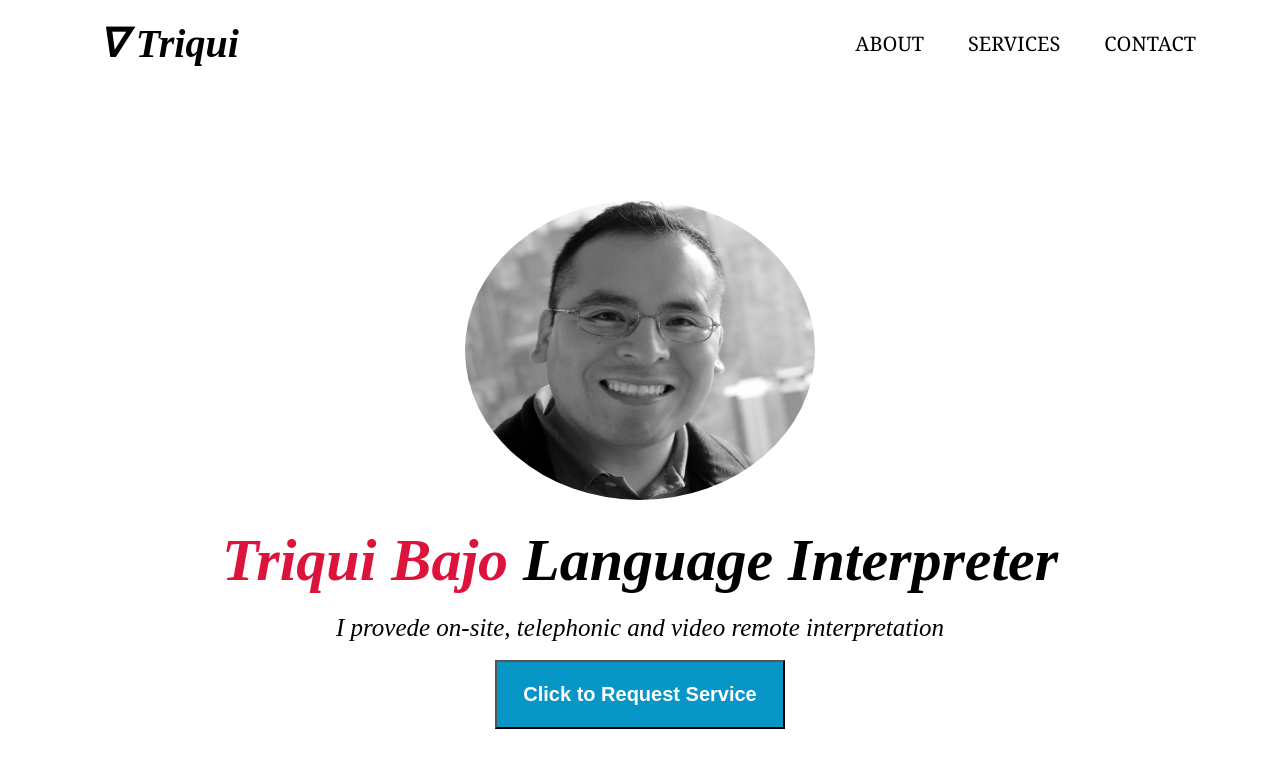
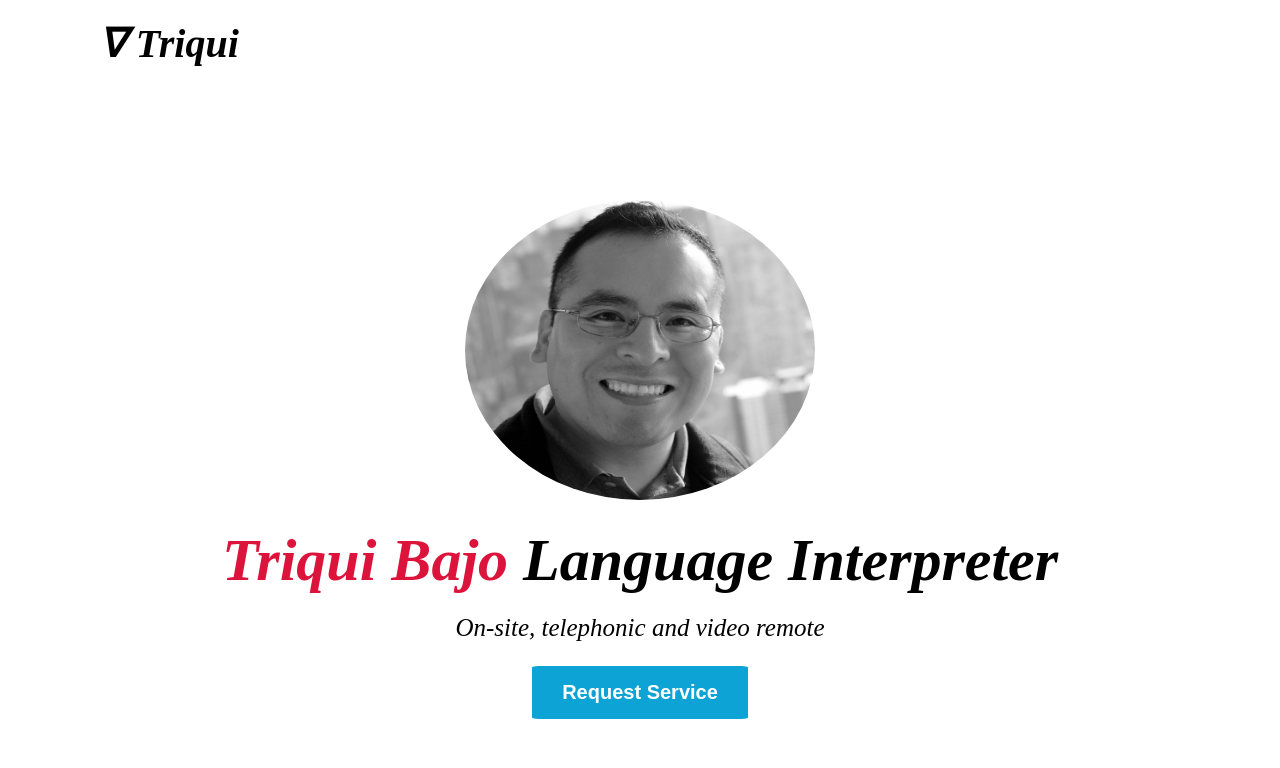
Before and after one commit to Aurelioghs/TriquiWebsite, a PHP site: page /InterFast.html in a window 1280 px wide. Shown: the top 768 px of the page. Run offline with PHP 8.4, Linux system fonts and the light colour scheme.

Commit message:
Took off about, service and contact
Will all about, service and contact later

```diff
--- a/InterFast.css
+++ b/InterFast.css
@@ -123,6 +123,7 @@ nav ul li {
   margin: 10px 20px;
   text-align: left;
   padding: 15px 0px;
+  scroll-behavior: smooth;
 }
 
 nav ul li a {
@@ -130,6 +131,7 @@ nav ul li a {
   font-size: 20px;
   color: black;
   font-weight: 100;
+  scroll-behavior: smooth;
 
 }
 nav ul li a:hover {
@@ -147,9 +149,7 @@ color:rgb(229, 6, 6);
   width: 80%;
   height: 80%;
   position: absolute;
-  right: 0%;
-
-}
+  right: 0%;}
 
 .statement{
   /* margin-right: 60%; */
@@ -187,18 +187,100 @@ margin-top: 10%;
   height: 300px;
   position: relative;top: -120px;
 
-
 }
-.statement button a{
+button {
+  background-color: #0da3d5;
+  margin-bottom: 10px;
+  border-radius: 3%;
+  border: none;
+  padding: 15px 30px;
+  text-align: center;
+  text-decoration: none;
+  display: inline-block;
+  font-size: 20px;
+  margin: 6px 3px;
+  cursor: pointer;
+}
+button a{
   color: white;
   font-weight: bold;
-  padding: 5px 5px;
-  text-align: center;
-  display: inline-block;
-  font-size: 20px;
-  margin: 15px;
 }
-button {
-  background-color: #0796c6;
-  margin-bottom: 15px;
+
+/* .aboutme{
+  height: 400px;
+  width: 1265px;
+  background: #e7eaee ;
+  scroll-behavior: smooth;
+  text-align: left;
+  position: absolute;
+  margin-left: 200px;
+  margin-right: 500px;
+  margin-top: 350px;
+  border-radius: 25px;
+}  */
+ .aboutme{
+ /* position: relative; */
+ scroll-behavior: smooth;
+  border-radius: 5px;
+  padding-left: 5px;
+  height: 200px;
+  width: relative;
+  /* position: absolute; */
+  background:#f3f5f8 ;
+  text-align: left;
+  margin-left:50px;
+  margin-right: 50px;
+  /* margin-bottom: 30px; */
 }
+.aboutme h1{
+  color: black;
+  text-align: left;
+  margin-left: 30px;
+  font-size: 30px;
+  padding-top: 15px;
+  font-style: normal;
+  display: block;
+}
+.aboutme p{
+  color:black;
+  text-align: left;
+  font-size: 50px;
+  margin-left: 30px;
+  margin-right: 18px;
+  margin-top: 8px;
+  font-size: 18px;
+  font-style: normal;
+  display: block;
+}
+.theservice{
+scroll-behavior: smooth;
+border-radius: 5px;
+/* padding-left: 5px; */
+height: 200px;
+width: relative;
+/* position: absolute; */
+background:red;
+text-align: left;
+margin-left:80px;
+margin-right: 80px;
+margin-bottom: 30px;
+}
+/* .theservice{
+  height: 400px;
+  width: relative;
+  background: red ;
+  scroll-behavior: smooth;
+  text-align: left;
+  position: absolute;
+  margin-left: 200px;
+  margin-right: 500px;
+  margin-top: 350px;
+  border-radius: 25px;
+}  */
+/*
+#contact{
+  height: 200px;
+  width: 200px;
+  background: #a0c607;
+  scroll-behavior: smooth;
+} */
--- a/InterFast.html
+++ b/InterFast.html
@@ -5,6 +5,7 @@
   <meta charset="UTF-8">
   <meta name="viewport" content="width=device-width, initial-scale=1.0">
   <meta http-equiv="X-UA-Compatible" content="ie=edge">
+  <meta name="viewport" content="width=device-width, initial-scale=1">
 
 
   <!--Connect css  -->
@@ -17,28 +18,42 @@
   <div class="intro">
     <nav>
       <a href="#" class="Triqui-interpreter"> &nabla; Triqui</a>
-      <ul>
-        <li> <a href="#">ABOUT</a></li>
-        <li> <a href="#">SERVICES</a></li>
-        <li> <a href="#">CONTACT</a></li>
-      </ul>
+      <!-- <ul>
+        <li> <a href="#about">ABOUT ME</a></li>
+        <li> <a href="#service">SERVICES</a></li>
+        <li> <a href="#contact">CONTACT</a></li>
+      </ul> -->
     </nav>
   </div>
-
+  </header>
   <div class="theimage">
     <img src="/images/mypic3.jpeg">
   </div>
 
   <div class="statement">
     <h1><span> Triqui Bajo</span> Language Interpreter</h1>
-    <p>I provede on-site, telephonic and video remote interpretation</p>
-    <button>
-      <a href="tel:8315828382">Click to Request Service</a>
+    <p>On-site, telephonic and video remote</p>
+    <button type="button">
+      <a href="tel:8315828382">Request Service</a>
     </button>
   </div>
+  <!-- <section class="container-fluid">
+    <div class="aboutme" id="about"><a href="about"></a>
+      <h1>About Me</h1>
+      <p> <span>Hi!</span> My name is Aurelio Lopez. I am originally from Oaxaca, Mexico.
+        I have been interpreting Triqui de Copala since 2014. The reason I create this flatform is for you to have
+        an instant interpetation service from English to Triqui. You may also schedule any service by contacting me.
+      </p>
+    </div>
 
+    <div class="theservice" id="service"><a href="service"></a>
+      <h1>Services</h1>
+    </div> -->
 
-  </main>
+  <!-- <div class="thecontact" id="contact"><a href="contact"></a>
+      <h1>Contact</h1>
+    </div>  -->
+  </section>
 
 </body>
 
```
